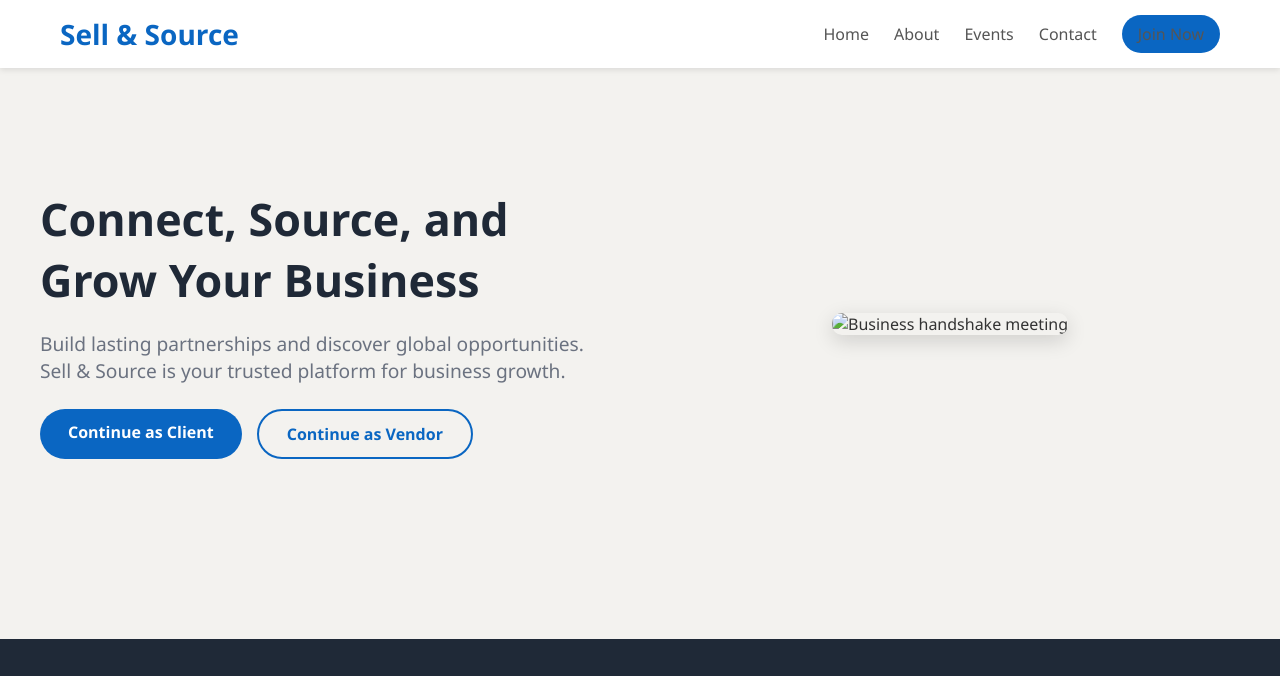
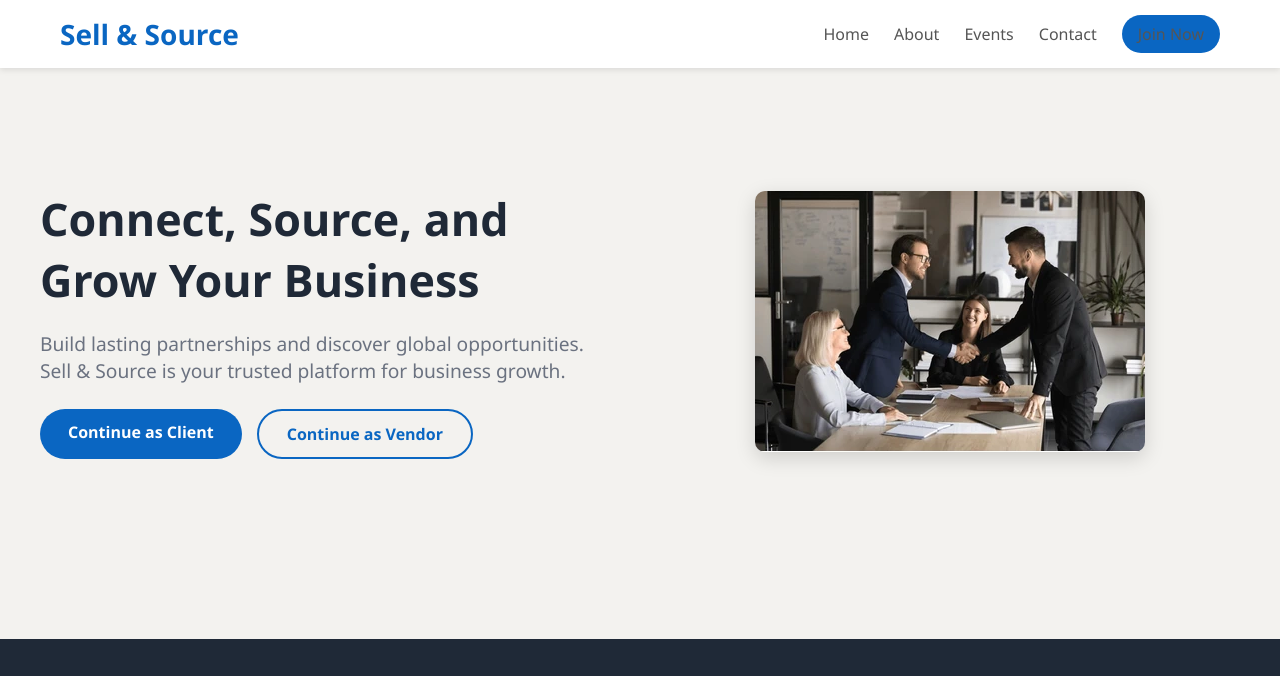
Before and after one commit to dipakrakshe5-boop/sellandsource-site, a plain HTML site: page index.html in a window 1280 px wide. Shown: the top 676 px of the page. Drawn offline with Linux system fonts and the light colour scheme.

Commit message:
Update index.html

```diff
--- a/index.html
+++ b/index.html
@@ -80,7 +80,7 @@
       background: #004182;
     }
 
-    /* Hero Section (LinkedIn style) */
+    /* Hero Section */
     .hero {
       display: flex;
       align-items: center;
@@ -255,7 +255,7 @@
         </div>
       </div>
       <div class="hero-image">
-        <img src="a1e43ffa-3d6d-4349-b846-44e2b32b48c9.png" alt="Business handshake meeting">
+        <img src="handshake.png" alt="Business handshake meeting">
       </div>
     </div>
   </section>
```
